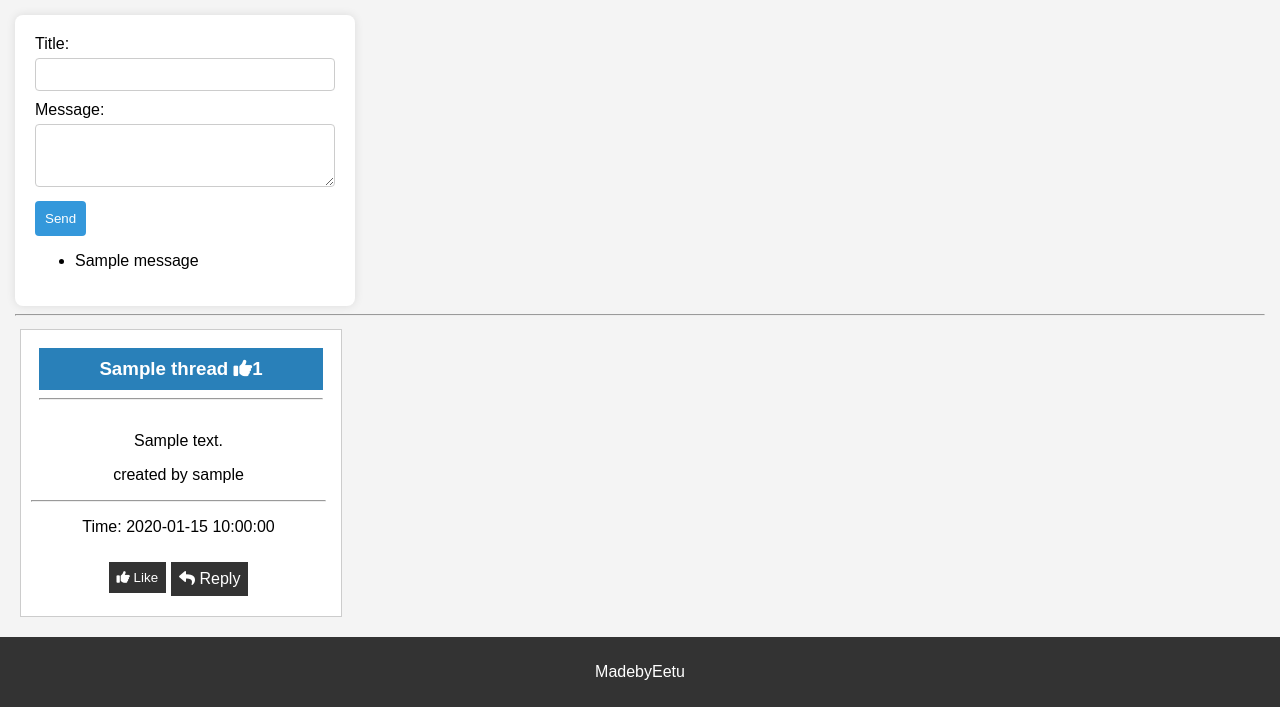
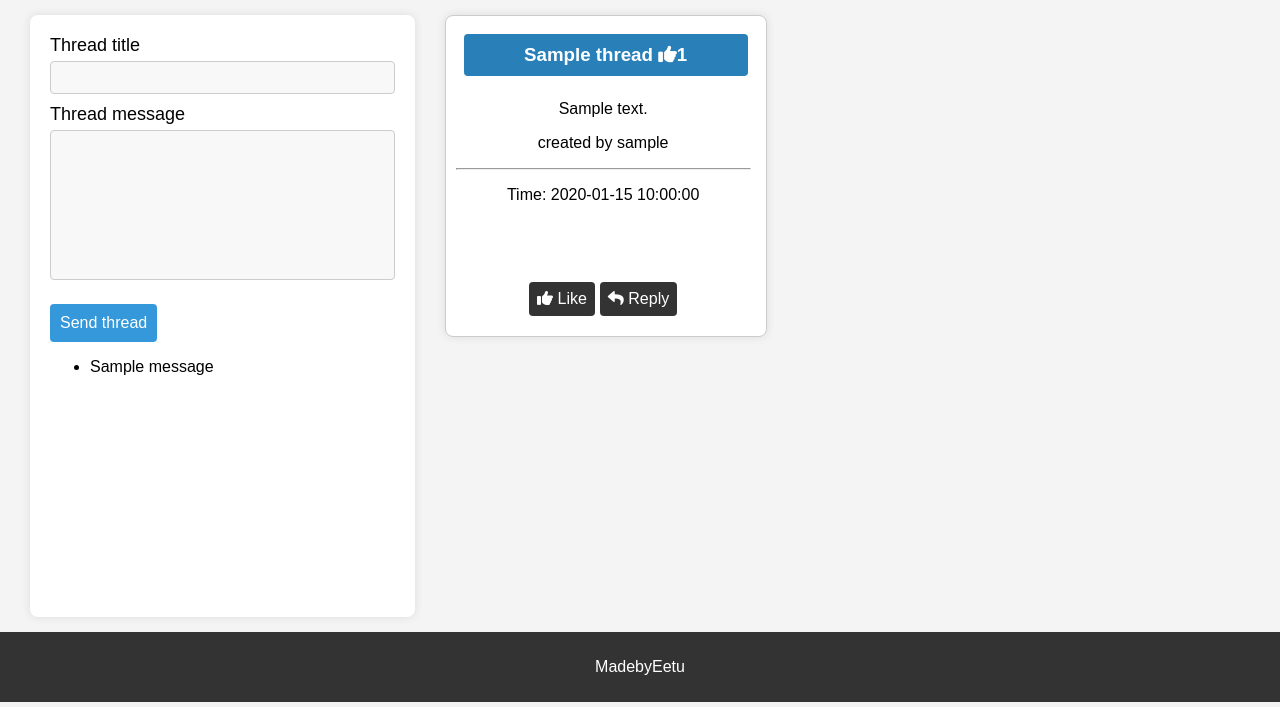
Before and after one commit to EetuHuttula/TKT20019---Keskustelusovellus, a Flask app: template templates/frontpage.html in a window 1280 px wide. Shown: the part 98-805 px from the top of the page. Run offline with Flask 3, Linux system fonts and the light colour scheme; the template is opened without the code that fills it: most values are stand-ins (such as "Sample title", 1, 10 or a date in 2020); one stand-in notice (Sample message) is shown.

Commit message:
styling everything

```diff
--- a/static/css/style.css
+++ b/static/css/style.css
@@ -8,10 +8,8 @@ body {
 }
 
 .container {
+    display: flex;
     flex: 1;
-    margin: 15px;
-    align-items: center;
-    justify-content: center;
 }
 
 .porina-nurkka {
@@ -34,30 +32,43 @@ body {
 
 .smallerThreadBox {
     width: 300px;
-    margin: 5px;
+    height: 300px;
+    margin: 15px;
     padding: 10px;
     border: 1px solid #ccc;
+    border-radius: 8px;
+    text-align: center;
+    background-color: #fff; /* White background for thread box */
+    display: flex;
+    flex-direction: column;
+    box-shadow: 0 0 10px rgba(0, 0, 0, 0.1);
+}
+
+.smallerThreadBox_reply {
+    width: 80em;
+    min-height: auto;
+    margin: 15px;
+    padding: 10px;
+    border: 1px solid #ccc;
+    border-radius: 8px;
     text-align: center;
     background-color: #fff; /* White background for thread box */
     display: flex;
     flex-direction: column;
 }
 
-.threadHeader {
-    color: white;
-    padding: 8px;
-}
 
 .threadHeader h3 {
     background-color: #2980b9; /* Darker blue background for header */
-    margin: 0;
+    margin: 8px;
     padding: 10px;
+    border-radius: 4px;
+    color: white;
 }
 
 .reply {
     border: 1px solid #ccc;
 }
-
 .threadContent,
 .threadFooter {
     margin-bottom: 10px;
@@ -71,14 +82,16 @@ body {
     gap: 5px;
 }
 
+.like_button{
+    font-size: 16px !important;
+}
 
 .threadFooter button,
 .threadFooter a {
     padding: 8px;
     margin: 0;
-    box-sizing: border-box;
-    display: inline-block;
     text-decoration: none;
+    border-radius: 4px;
     border: none;
     cursor: pointer;
     background-color: #333;
@@ -92,16 +105,36 @@ body {
 }
 
 .styled-form {
+    margin: 15px;
+    margin-left: 30px;
     background-color: #fff;
     padding: 20px;
     border-radius: 8px;
     box-shadow: 0 0 10px rgba(0, 0, 0, 0.1);
-    width: 300px;
+    min-width: 300px;
+    max-height: auto;
 }
+.reply_inputs{
+    position: fixed;
+}
+
+textarea {
+    width: 100%;
+    height: 150px;
+    padding: 12px 20px;
+    box-sizing: border-box;
+    border: 2px solid #ccc;
+    border-radius: 4px;
+    background-color: #f8f8f8;
+    font-size: 16px;
+    resize: none;
+  }
 
 .form-label {
     display: block;
     margin-bottom: 5px;
+    font-size: 18px;
+
 }
 
 .form-input {
@@ -110,6 +143,7 @@ body {
     margin-bottom: 10px;
     box-sizing: border-box;
     border: 1px solid #ccc;
+    background-color: #f8f8f8;
     border-radius: 4px;
 }
 
@@ -120,6 +154,8 @@ body {
     border: none;
     border-radius: 4px;
     cursor: pointer;
+    font-size: 16px;
+    margin-top: 10px;
 }
 
 .form-submit:hover {
@@ -156,16 +192,26 @@ body {
 }
 
 .profpic {
-    height: 15%;
+    height: 50%;
     width: 15%;
     border: 1px solid #ccc
 }
 
 .profile_container {
-    border: 1px solid #ccc;
+    display: flex;
+    flex-direction: column;
+    text-align: center;
     margin: 5px;
 
 }
 .profile_content {
-    margin:  15px;
+    margin:  5px;
+    border: 1px solid #ccc;
+    font-size: 16px;
+    border-radius: 8px;
+    box-shadow: 0 0 10px rgba(0, 0, 0, 0.1);
 }
+.profile {
+    flex: 1;
+    justify-content: center;
+}
--- a/templates/components/newthread.html
+++ b/templates/components/newthread.html
@@ -1,8 +1,8 @@
 <form class="styled-form" action="/send" method="POST">
-  <label class="form-label" for="title">Title:</label>
+  <label class="form-label" for="title">Thread title</label>
   <input class="form-input" type="text" id="title" name="title" required />
 
-  <label class="form-label" for="content">Message:</label>
+  <label class="form-label" for="content">Thread message</label>
   <textarea
     class="form-input"
     id="content"
@@ -11,7 +11,7 @@
     required
   ></textarea>
   <input type="hidden" name="csrf_token" value="{{ csrf_token() }}" />
-  <input class="form-submit" type="submit" value="Send" />
+  <input class="form-submit " type="submit" value="Send thread" />
   {% with messages = get_flashed_messages() %} {% if messages %}
   <ul class="flashes">
     {% for message in messages %}
--- a/templates/frontpage.html
+++ b/templates/frontpage.html
@@ -25,7 +25,6 @@
 
     <div class="container">
       {% include 'components/newthread.html' %}
-      <hr />
       <div id="threadBox">
         {% for thread in threads %}
         <div class="smallerThreadBox">
@@ -35,7 +34,6 @@
               {{ thread.title }} <i class="fas fa-thumbs-up"></i>{{
               thread.like_count }}
             </h3>
-            <hr />
           </div>
 
           <!-- Line Separator -->
--- a/templates/polls.html
+++ b/templates/polls.html
@@ -24,7 +24,6 @@
     {% include 'components/navbar.html' %}
     <div class="container">
       {% include 'components/makepolls.html' %}
-      <hr />
       <div id="threadBox">
         {% for poll in polls %}
         <div class="smallerThreadBox">
```
Also changed, not shown: templates/profile.html (+8 -7 lines), templates/view_thread.html (+27 -24 lines).
